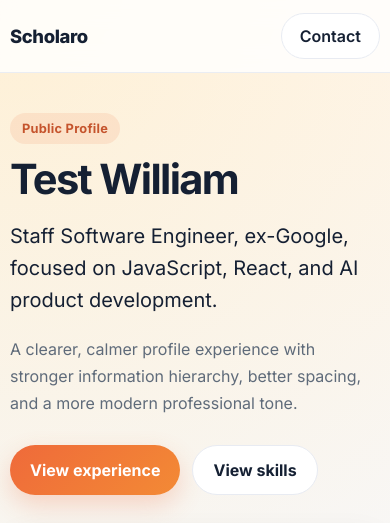
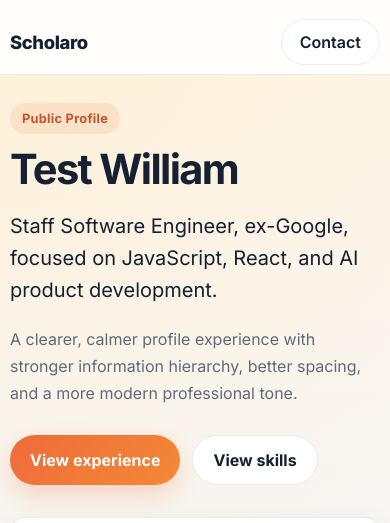
Before and after one commit to TySabs/scholaro-profile-mockup, a plain HTML site: page index.html in a window 390 px wide. Shown: the top 523 px of the page. Drawn offline with Linux system fonts and the light colour scheme.

Commit message:
Fix mobile header safe-area spacing

```diff
--- a/styles.css
+++ b/styles.css
@@ -26,9 +26,11 @@ a { color: inherit; text-decoration: none; }
 .site-header {
   position: sticky;
   top: 0;
-  z-index: 10;
-  background: rgba(255,255,255,0.82);
+  z-index: 100;
+  padding-top: env(safe-area-inset-top, 0px);
+  background: rgba(255,255,255,0.9);
   backdrop-filter: blur(12px);
+  -webkit-backdrop-filter: blur(12px);
   border-bottom: 1px solid rgba(232, 235, 242, 0.9);
 }
 
@@ -196,7 +198,13 @@ a { color: inherit; text-decoration: none; }
 }
 
 @media (max-width: 640px) {
-  .hero { padding-top: 40px; }
+  .site-header {
+    padding-top: max(env(safe-area-inset-top, 0px), 10px);
+  }
+  .nav {
+    min-height: 64px;
+  }
+  .hero { padding-top: 28px; }
   .container { width: min(1120px, calc(100% - 20px)); }
   .timeline-top { flex-direction: column; }
   .profile-card, .card { border-radius: 16px; }
```
